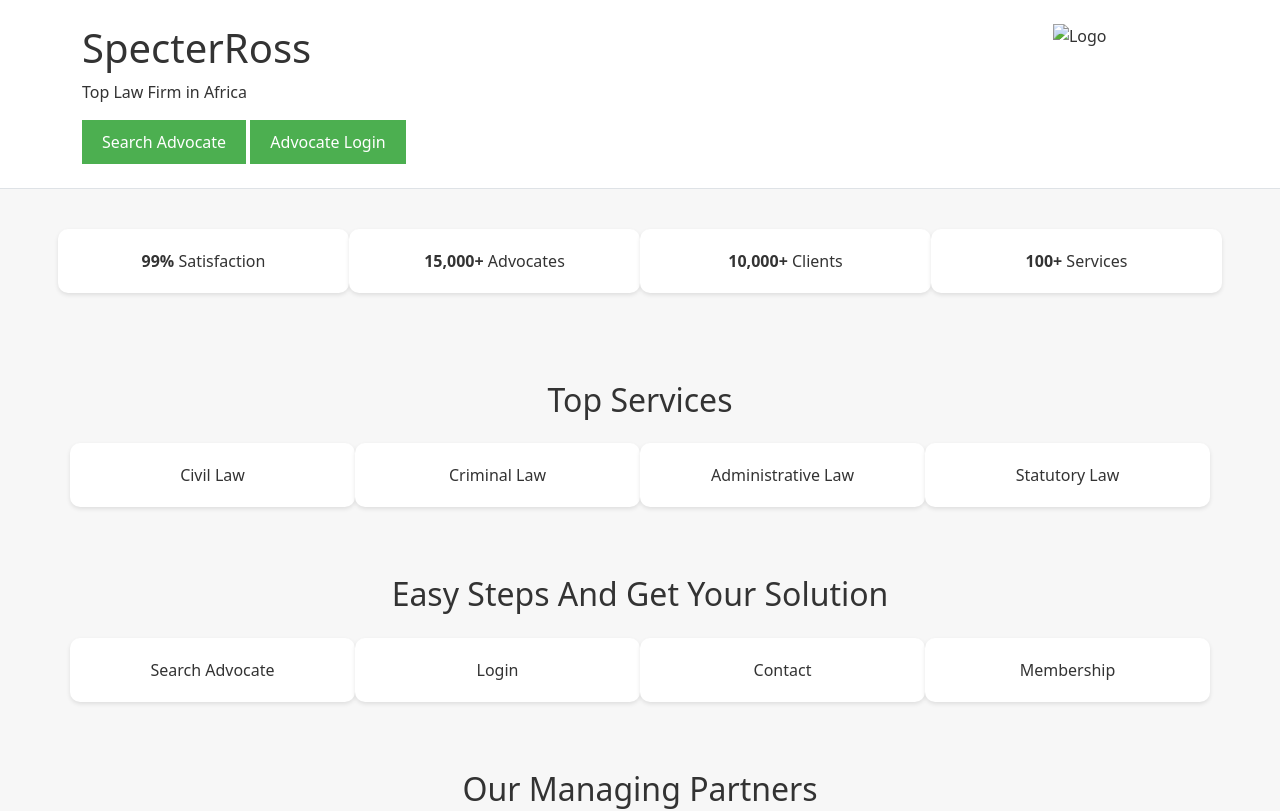
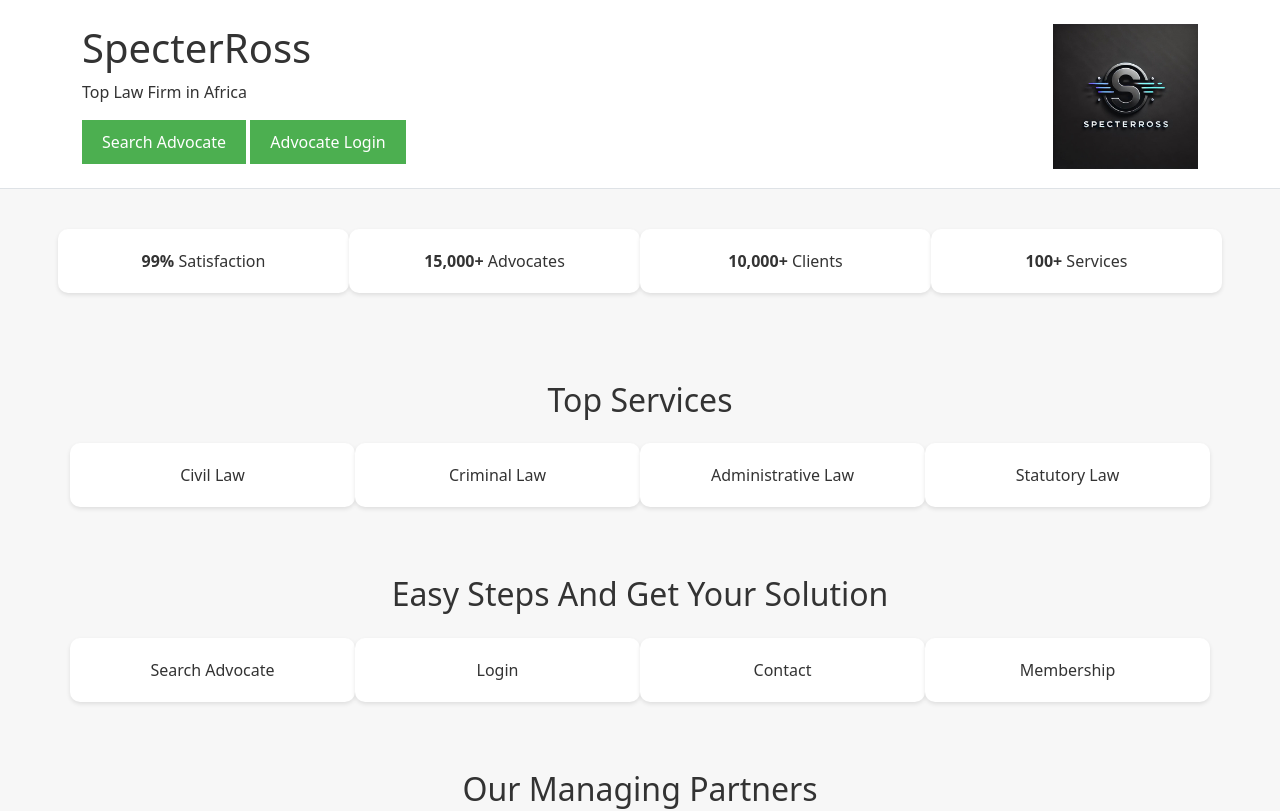
Before and after one commit to Hlaustink/IYF, a plain HTML site: page index.html in a window 1280 px wide. Shown: the top 811 px of the page. Drawn offline with nearby package versions, Linux system fonts and the light colour scheme; files whose address does not match are found by name.

Commit message:
Update index.html

```diff
--- a/index.html
+++ b/index.html
@@ -162,7 +162,7 @@
 
 <header class="bg-white border-bottom">
     <div class="container text-left py-4">
-        <img src="images/logo.jpeg" alt="Logo" style="float: right" width="13%" class="img-fluid mb-4">
+        <img src="D:/Sandra/Desktop/Project/logo.jpeg" alt="Logo" style="float: right" width="13%" class="img-fluid mb-4">
         <h1>SpecterRoss</h1>
         <p>Top Law Firm in Africa</p>
         <button class="open-modal-btn" onclick="opensearchModal()">Search Advocate</button>
```
